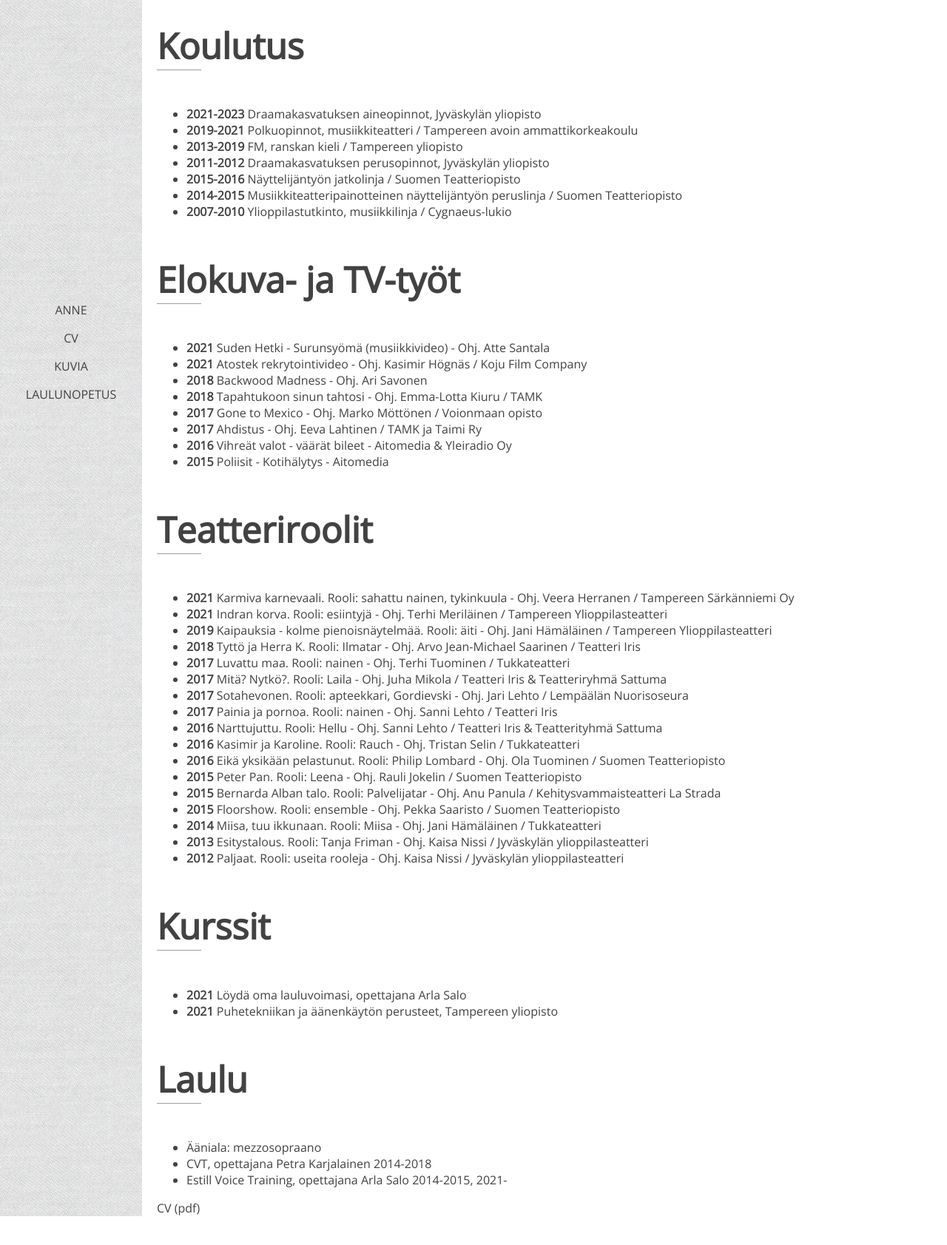
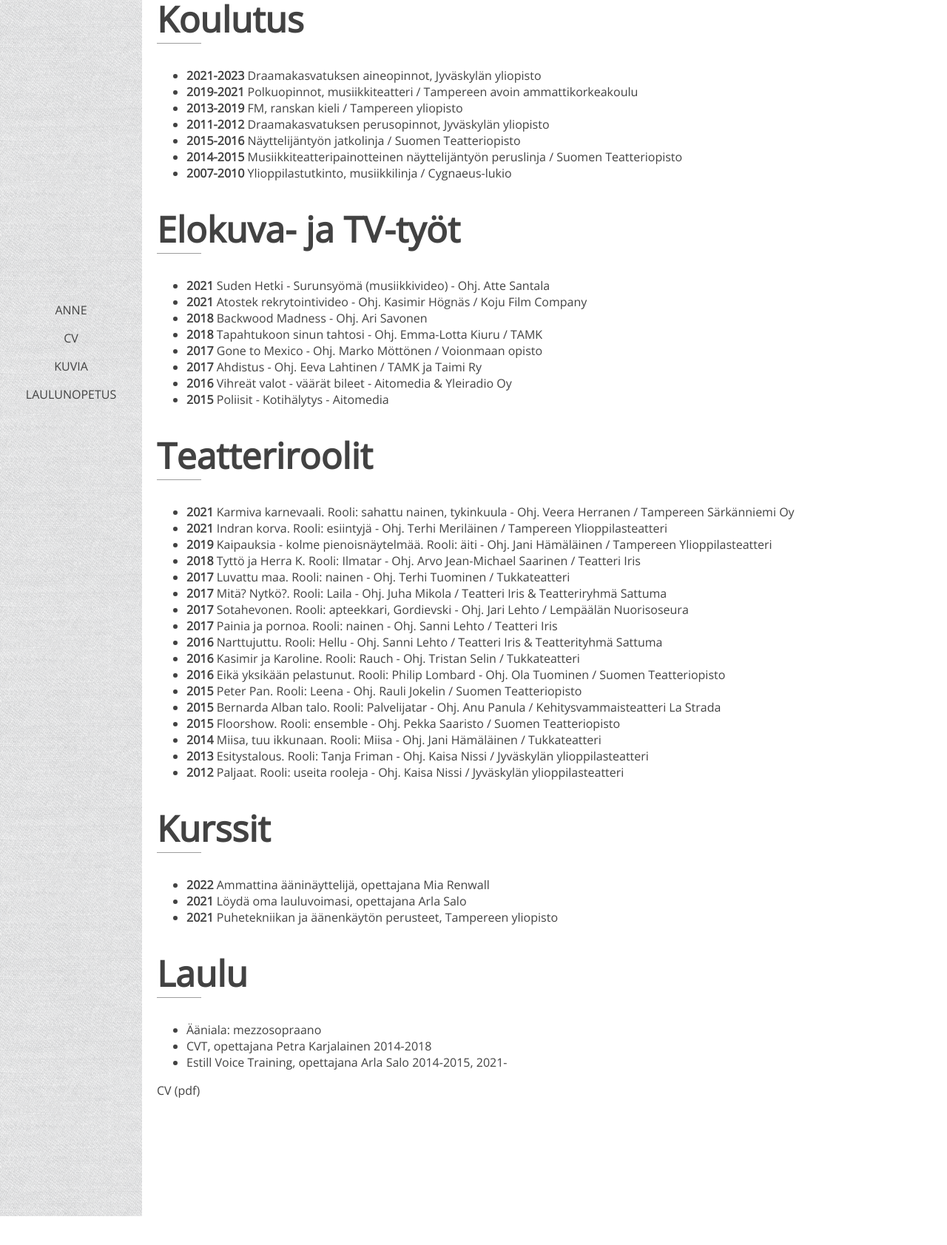
Before and after one commit to AnneTarvus/annetarvus.github.io, a Jekyll site: the page built from cv.md, in a window 1280 px wide, cut to the strip 798-2495 px from the top of the page. Shown: the top 1683 px of the strip at 74% size. Built offline with Jekyll 4.4.1, drawn with Linux system fonts in a browser that asks for light colours.

Commit message:
Fix caption colors and header margins

```diff
--- a/_layouts/kuvia.html
+++ b/_layouts/kuvia.html
@@ -18,6 +18,8 @@ layout: content
             <img class="img" src="assets/img/3.jpg" alt="Anne" style="width: 150px">
         </a>
     </div>
-    Kuvat: Niina Uusitalo / niina_uusitalo visual @niina_uusi /
-    <a href="https://www.niinauusitalo.com/">https://www.niinauusitalo.com</a>
+    <p>
+        Kuvat: Niina Uusitalo / niina_uusitalo visual @niina_uusi /
+        <a href="https://www.niinauusitalo.com/">https://www.niinauusitalo.com</a>
+    </p>
 </div>
--- a/_sass/main.scss
+++ b/_sass/main.scss
@@ -1,6 +1,6 @@
 $backgroundColor: #ffffff;
 $bodyColor: #424242;
-$captionColor: #696969;
+$captionColor: #9d9d9d;
 $sidebarWidth: 20%;
 $font-family: 'Open Sans', sans-serif; // Caption font ja ehkä linkit?
 // $font-family: 'Playfair Display', serif; // peet ainakin tätä
@@ -95,10 +95,13 @@ a, a:visited {
 .caption {
   font-size: 1.2rem;
   color: $captionColor;
+  margin-top: 0;
 }
 
 h1 {
   font-size: 3rem;
+  margin-top: 1rem;
+  margin-bottom: 1rem;
 }
 h1:not(.hero-header):after {
   content: "";
@@ -110,6 +113,11 @@ h1:not(.hero-header):after {
   background: #9d9d9d;
 }
 
+h3 {
+  margin-top: 0.8rem;
+  margin-bottom: 0.8rem;
+}
+
 .pictures {
   display: flex;
   flex-direction: row;
@@ -118,7 +126,6 @@ h1:not(.hero-header):after {
 
 .img-hover-zoom {
   margin: 0 5% 5% 0;
-
   height: 200px;
   width: 150px;
   overflow: hidden;
--- a/cv.md
+++ b/cv.md
@@ -49,6 +49,7 @@ cv: true
 * **2012** Paljaat. Rooli: useita rooleja - Ohj. Kaisa Nissi / Jyväskylän ylioppilasteatteri
 
 # Kurssit
+* **2022** Ammattina ääninäyttelijä, opettajana Mia Renwall
 * **2021** Löydä oma lauluvoimasi, opettajana Arla Salo
 * **2021** Puhetekniikan ja äänenkäytön perusteet, Tampereen yliopisto
 
```
Also changed, not shown: about.md (deleted, +0 -7 lines), kuvia.md (+0 -4 lines).
